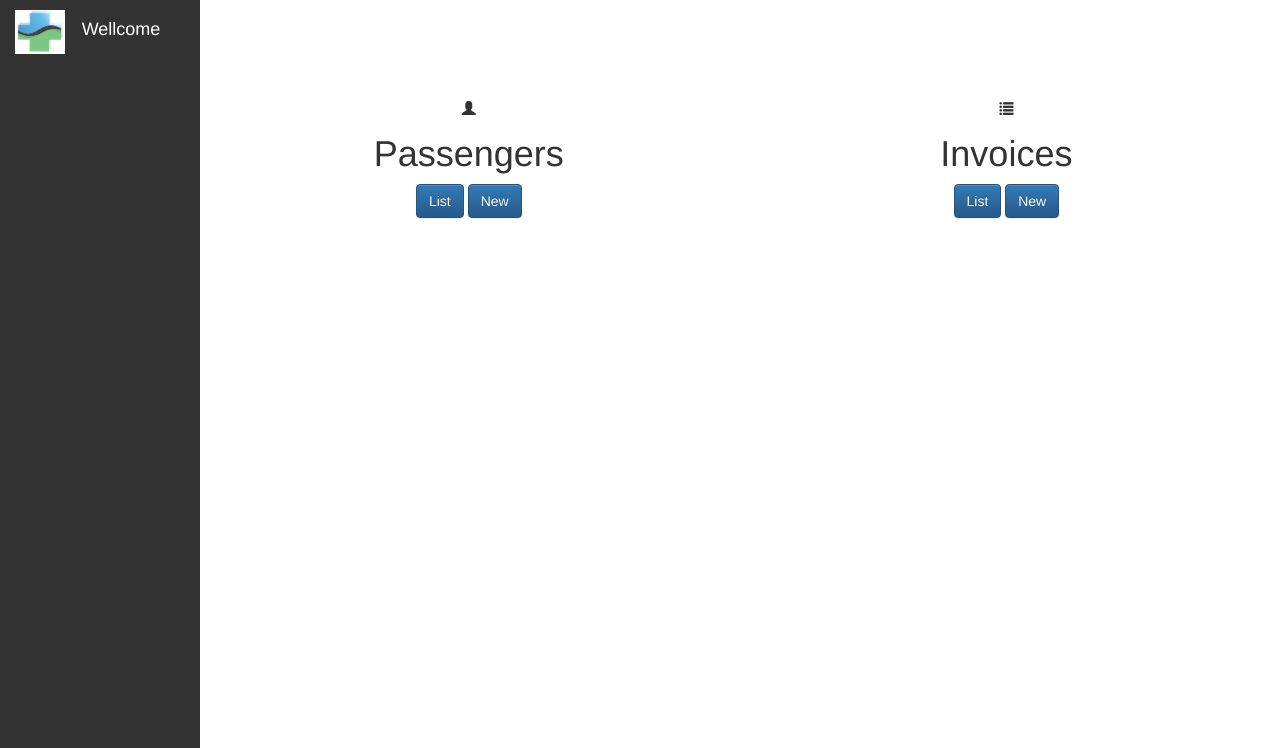
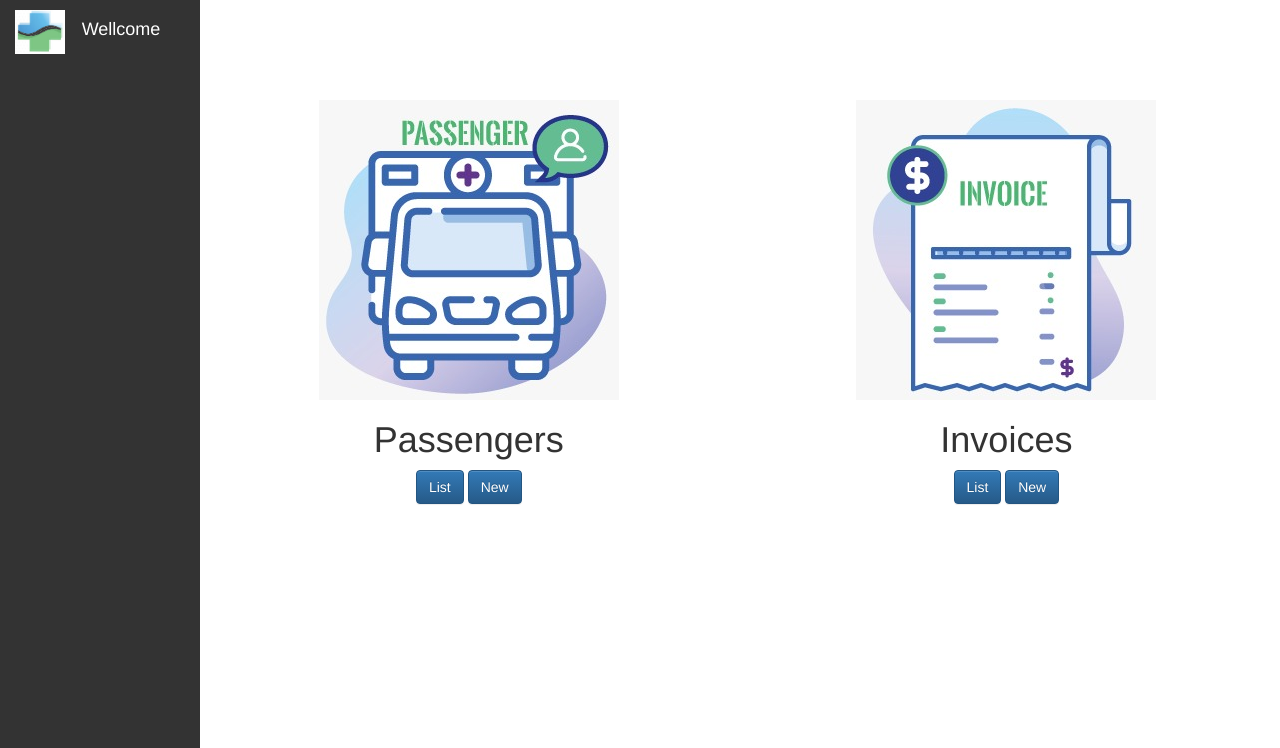
Before and after one commit to developmex/webapp, a Django app: template transporte/templates/transporte/dashboard.html in a window 1280 px wide. Shown: the part 52-800 px from the top of the page. Run offline with Django 3.2, Linux system fonts and the light colour scheme; the template is opened without the code that fills it, so the values that code supplies are empty; some libraries are stand-ins or nearby versions.

Commit message:
example icons in dashboard

```diff
--- a/transporte/templates/base.html
+++ b/transporte/templates/base.html
@@ -40,7 +40,7 @@
 
 
 .sidebar-container {
-    min-height: 100vh;
+
 
 }
 
--- a/transporte/templates/transporte/dashboard.html
+++ b/transporte/templates/transporte/dashboard.html
@@ -49,8 +49,14 @@
 
         <div id="mainContent" class="col-lg-9">
            <div class="row" style="margin-top: 100px;">
+
+
+
+
+
+
   <div class="col-sm-6" style="text-align: center;">
-    <div class="card" ><span class="glyphicon glyphicon-user fa-5x" aria-hidden="true"></span>
+    <div class="card" ><img src="/media/passenger.jpg" class="rounded float-left" alt="passengers">
       <div class="card-body" style="text-align: center;">
         <h1 class="card-title">Passengers</h1>
 
@@ -63,7 +69,7 @@
   </div>
   <div class="col-sm-6" style="text-align: center;">
     <div class="card">
-      <span class="glyphicon glyphicon-list fa-5x" aria-hidden="true"></span>
+      <img src="/media/invoice.jpg" class="rounded float-right" alt="invoice">
       <div class="card-body">
         <h1 class="card-title">Invoices</h1>
 
```
Also changed, not shown: media/invoice.jpg (added), media/passenger.jpg (added).
